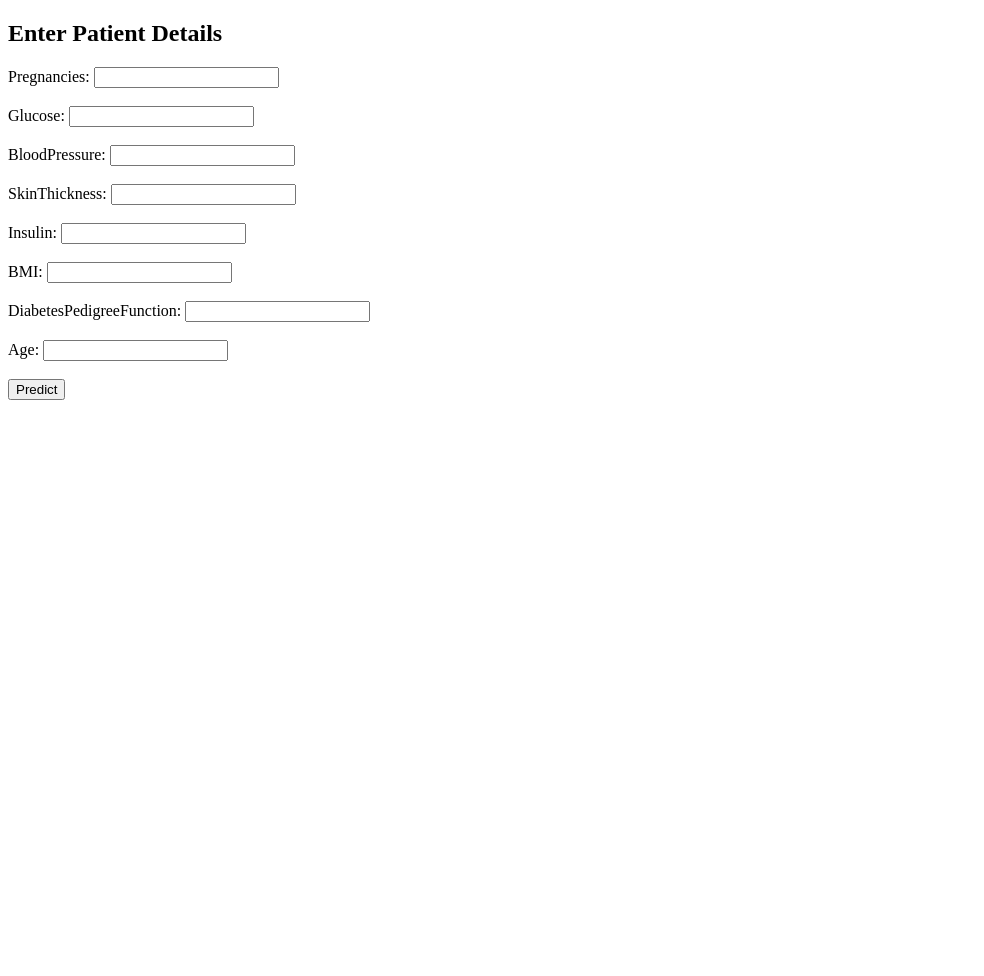
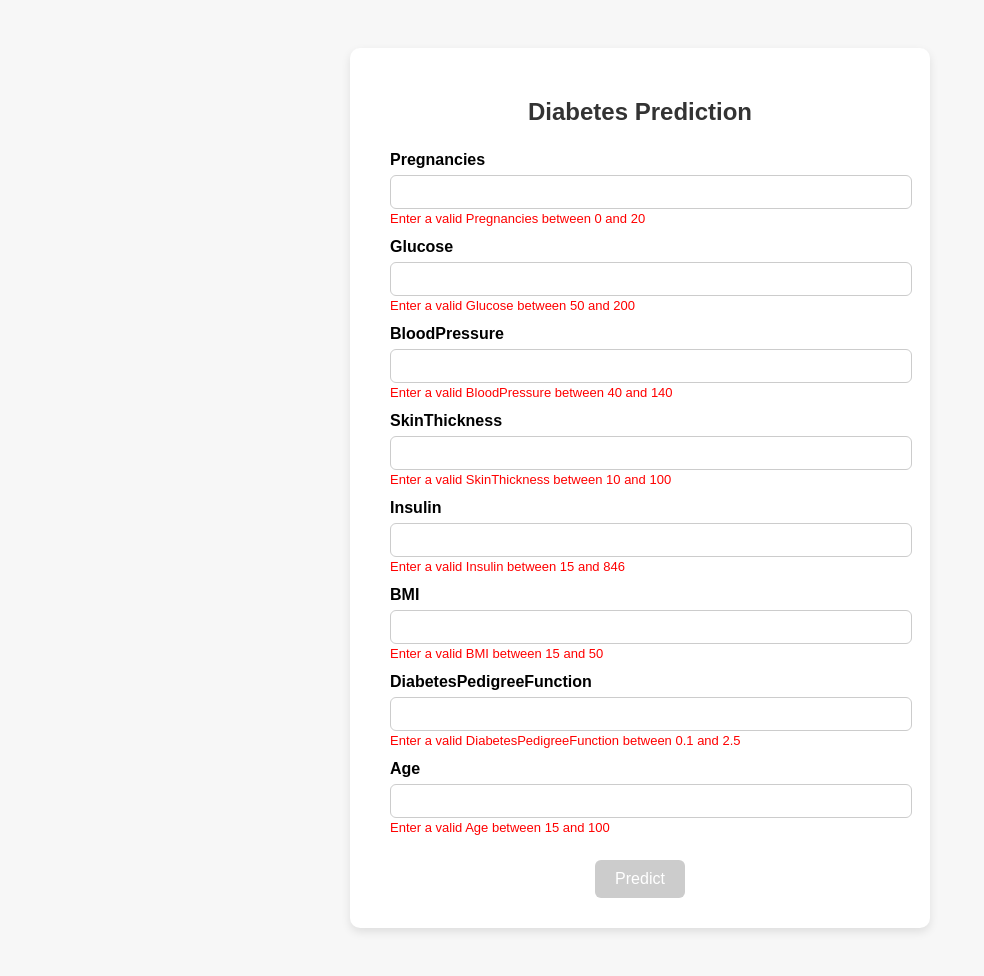
Before and after one commit to madhav481010/Diabetes-Prediction, a Flask app: page / in a window 1280 px wide. Shown: the whole page, without its empty margins (0-984 px from the left). Before the commit the page ends 400 px from the top, so only its background shows below. Run offline with Flask 3, Linux system fonts and the light colour scheme; parts of the project's set-up code (start-up, migrations or seed data) failed here and were passed over.

Commit message:
Update form.html

```diff
--- a/templates/form.html
+++ b/templates/form.html
@@ -1,20 +1,139 @@
 <!DOCTYPE html>
-<html>
+<html lang="en">
 <head>
+    <meta charset="UTF-8">
     <title>Diabetes Prediction</title>
+    <style>
+        body {
+            font-family: Arial, sans-serif;
+            background: #f7f7f7;
+            padding: 40px;
+        }
+        .container {
+            background: #fff;
+            max-width: 500px;
+            margin: auto;
+            padding: 30px 40px;
+            box-shadow: 0 4px 10px rgba(0,0,0,0.1);
+            border-radius: 10px;
+        }
+        h2 {
+            text-align: center;
+            margin-bottom: 25px;
+            color: #333;
+        }
+        label {
+            display: block;
+            margin: 12px 0 6px;
+            font-weight: bold;
+        }
+        input[type="number"] {
+            width: 100%;
+            padding: 8px 10px;
+            font-size: 14px;
+            border: 1px solid #ccc;
+            border-radius: 6px;
+        }
+        .error {
+            color: red;
+            font-size: 13px;
+            margin-top: 2px;
+        }
+        .button-container {
+            text-align: center;
+            margin-top: 25px;
+        }
+        input[type="submit"] {
+            background: #28a745;
+            color: white;
+            padding: 10px 20px;
+            border: none;
+            font-size: 16px;
+            border-radius: 6px;
+            cursor: pointer;
+        }
+        input[type="submit"]:disabled {
+            background: #ccc;
+            cursor: not-allowed;
+        }
+        .result {
+            text-align: center;
+            margin-top: 25px;
+            font-size: 18px;
+            color: #333;
+        }
+    </style>
 </head>
 <body>
-    <h2>Enter Patient Details</h2>
-    <form method="POST" action="/predict">
-        {% for field in ['Pregnancies', 'Glucose', 'BloodPressure', 'SkinThickness', 'Insulin', 'BMI', 'DiabetesPedigreeFunction', 'Age'] %}
-            <label>{{ field }}:</label>
-            <input type="number" step="any" name="{{ field }}" required><br><br>
+<div class="container">
+    <h2>Diabetes Prediction</h2>
+    <form id="predictionForm" method="POST" action="/predict">
+        {% set ranges = {
+            'Pregnancies': [0, 20],
+            'Glucose': [50, 200],
+            'BloodPressure': [40, 140],
+            'SkinThickness': [10, 100],
+            'Insulin': [15, 846],
+            'BMI': [15, 50],
+            'DiabetesPedigreeFunction': [0.1, 2.5],
+            'Age': [15, 100]
+        } %}
+
+        {% for field, range in ranges.items() %}
+            <label for="{{ field }}">{{ field }}</label>
+            <input type="number" step="any" name="{{ field }}" id="{{ field }}"
+                   min="{{ range[0] }}" max="{{ range[1] }}" required>
+            <div class="error" id="{{ field }}Error"></div>
         {% endfor %}
-        <input type="submit" value="Predict">
+
+        <div class="button-container">
+            <input type="submit" value="Predict" id="submitBtn" disabled>
+        </div>
     </form>
 
     {% if prediction is not none %}
-        <h3>Prediction: {{ prediction }}</h3>
+        <div class="result">
+            <h3>Prediction: {{ prediction }}</h3>
+        </div>
     {% endif %}
+</div>
+
+<script>
+    const ranges = {
+        'Pregnancies': [0, 20],
+        'Glucose': [50, 200],
+        'BloodPressure': [40, 140],
+        'SkinThickness': [10, 100],
+        'Insulin': [15, 846],
+        'BMI': [15, 50],
+        'DiabetesPedigreeFunction': [0.1, 2.5],
+        'Age': [15, 100]
+    };
+
+    const form = document.getElementById('predictionForm');
+    const submitBtn = document.getElementById('submitBtn');
+
+    function validateInputs() {
+        let allValid = true;
+        for (const [field, [min, max]] of Object.entries(ranges)) {
+            const input = document.getElementById(field);
+            const errorDiv = document.getElementById(field + 'Error');
+            const value = parseFloat(input.value);
+            if (isNaN(value) || value < min || value > max) {
+                errorDiv.textContent = `Enter a valid ${field} between ${min} and ${max}`;
+                allValid = false;
+            } else {
+                errorDiv.textContent = '';
+            }
+        }
+        submitBtn.disabled = !allValid;
+    }
+
+    form.querySelectorAll('input[type="number"]').forEach(input => {
+        input.addEventListener('input', validateInputs);
+    });
+
+    window.onload = validateInputs;
+</script>
 </body>
 </html>
```
